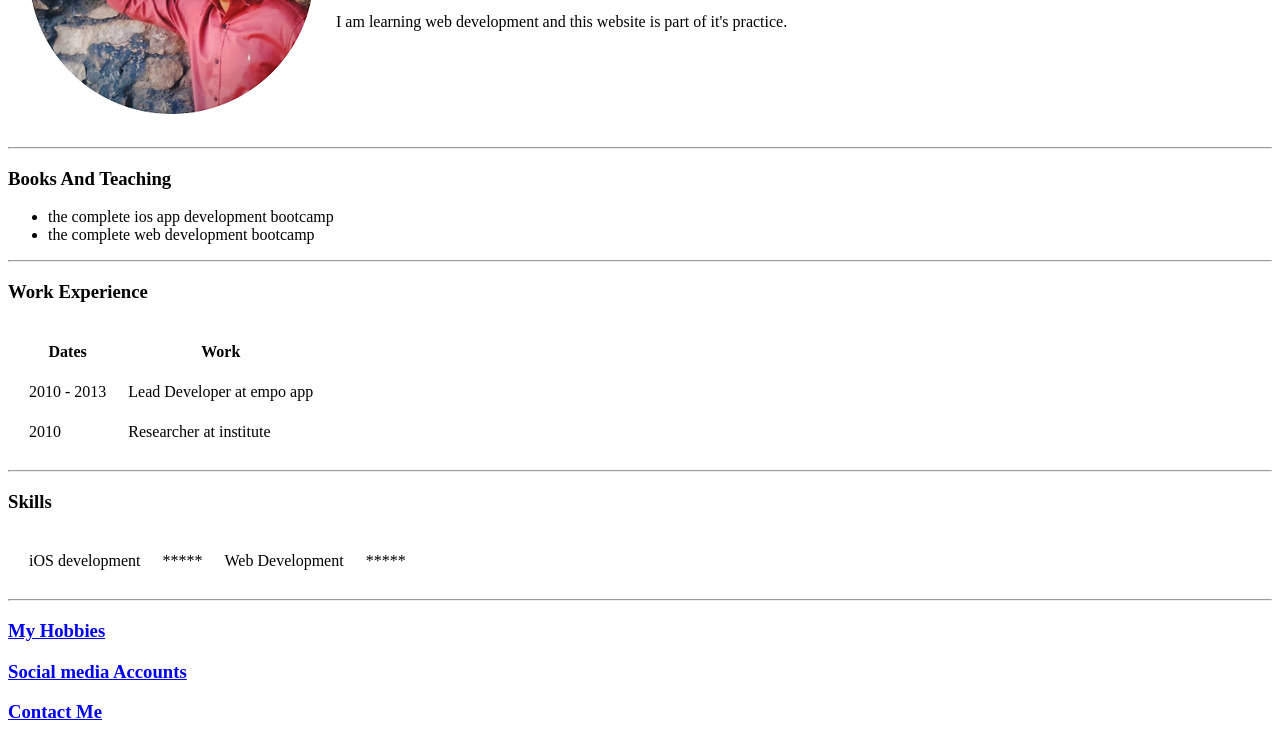
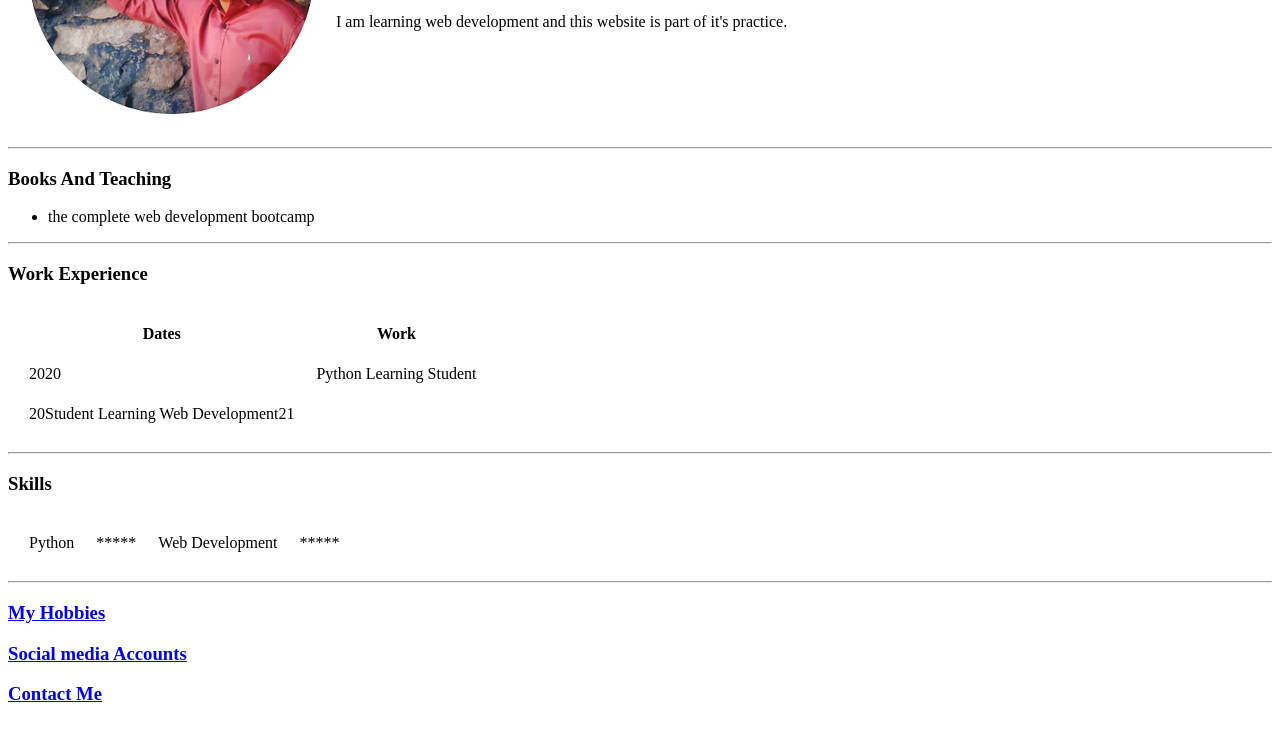
Before and after one commit to MrunmayMete/Resume, a plain HTML site: page index.html in a window 1280 px wide. Shown: the part 200-942 px from the top of the page. Drawn offline with Linux system fonts and the light colour scheme.

Commit message:
Update index.html

```diff
--- a/index.html
+++ b/index.html
@@ -20,7 +20,6 @@
   <hr>
   <h3>Books And Teaching</h3>
   <ul>
-    <li>the complete ios app development bootcamp</li>
     <li>the complete web development bootcamp</li>
   </ul>
   <hr>
@@ -34,12 +33,12 @@
     </thead>
     <tbody>
       <tr>
-        <td>2010 - 2013</td>
-        <td>Lead Developer at empo app</td>
+        <td>2020</td>
+        <td>Python Learning Student</td>
       </tr>
       <tr>
-        <td>2010</td>
-        <td>Researcher at institute</td>
+        <td>20Student Learning Web Development21</td>
+        <td></td>
       </tr>
     </tbody>
   </table>
@@ -47,7 +46,7 @@
   <h3>Skills</h3>
   <table cellspacing="20">
     <tr>
-      <td>iOS development</td>
+      <td>Python</td>
       <td>*****</td>
       <td>Web Development</td>
       <td>*****</td>
```
